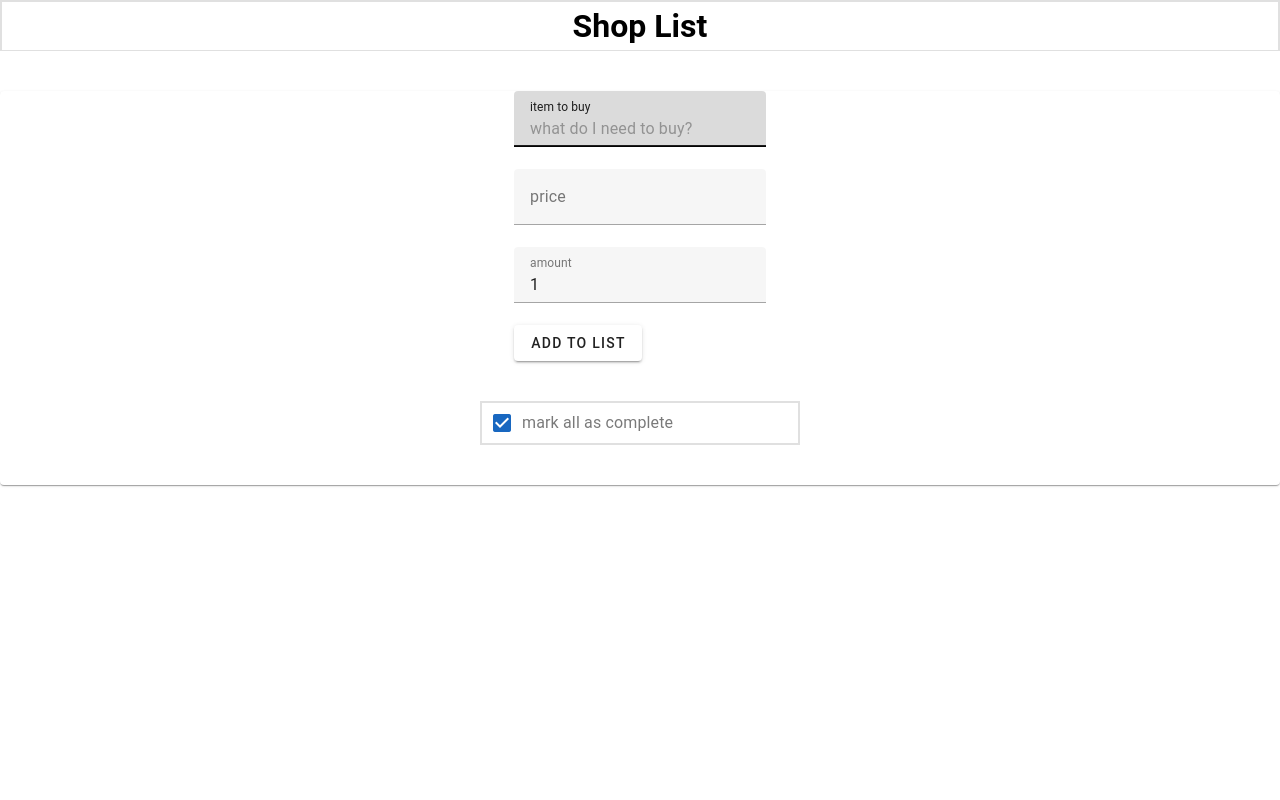
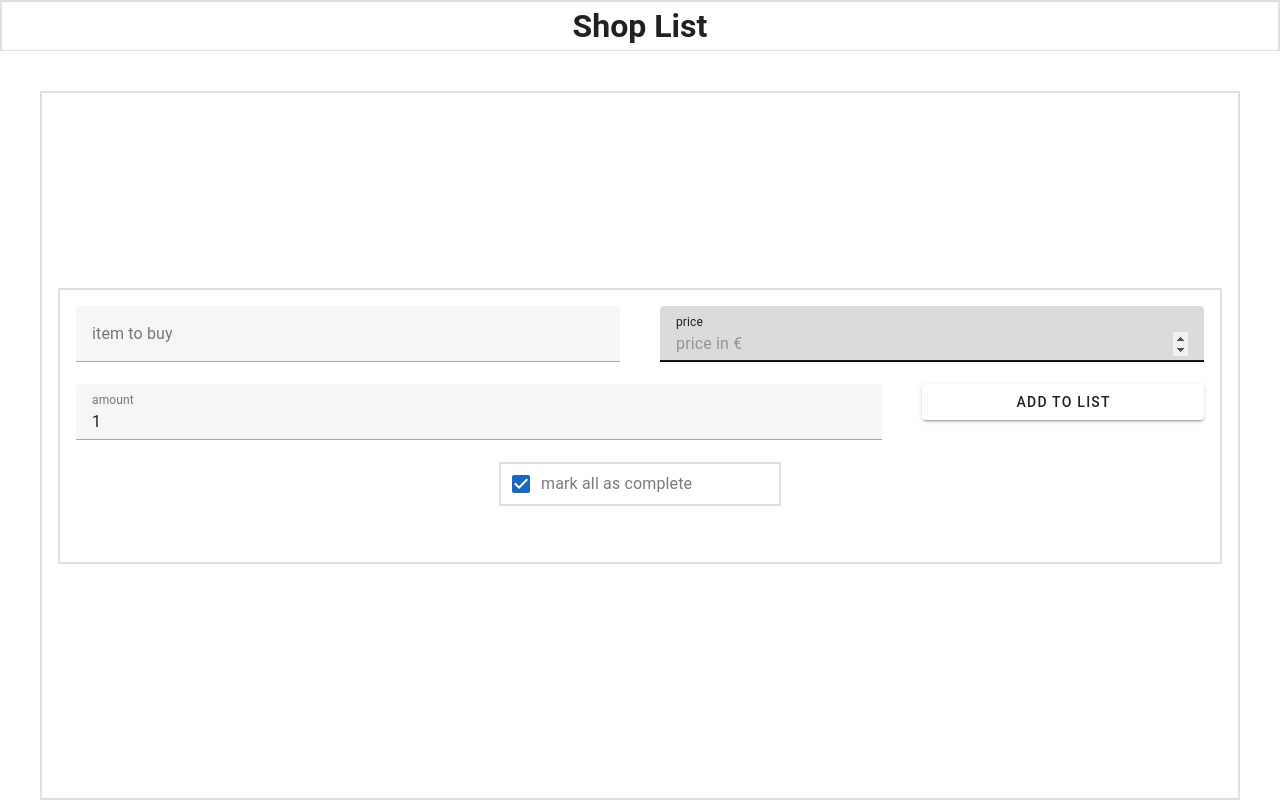
Before and after one commit to RickyTickyTavy69/vuetask, a Vue app: page / in a window 1280 px wide. Built offline with nearby package versions, Linux system fonts and the light colour scheme.

Commit message:
added deployment setup railway

```diff
--- a/src/app/App.vue
+++ b/src/app/App.vue
@@ -82,21 +82,22 @@ const removeCompleted = () => {
 </script>
 
 <template>
+  <v-app>
     <AppHeader/>
-    <v-card class="mx-auto">
+    <v-container class="fill-height border-md">
         <AddItemForm :updateItemsList="updateItemsList"/>
-
         <ShoppingList
           :items="todos"
           :filtered-items="filteredTodos as Array<Item>"
           :removeItem="removeItem"
           :updateItem="updateItem"
         />
+    </v-container>
     <AppFooter
       :items="todos"
       :visibility="visibility"
       :change-visibility="changeVisibility"
       :remove-completed="removeCompleted"
     />
-    </v-card>
+  </v-app>
 </template>
--- a/src/widgets/AddItemForm/AddItemForm.vue
+++ b/src/widgets/AddItemForm/AddItemForm.vue
@@ -61,10 +61,10 @@ onMounted(async () => {
 </script>
 
 <template>
-  <div class="d-flex justify-center mb-10">
-    <div>
-      <div>
+  <v-container class="d-flex flex-column mb-10 mx-auto border-md">
+      <div class="d-flex ga-10">
         <v-text-field
+          class="w-25"
           label="item to buy"
           placeholder="what do I need to buy?"
           autofocus
@@ -73,6 +73,7 @@ onMounted(async () => {
           @keyup.enter="addItem"
         />
         <v-text-field
+          class="w-25"
           label="price"
           placeholder="price in €"
           autofocus
@@ -80,7 +81,10 @@ onMounted(async () => {
           type="number"
           @keyup.enter="addItem"
         />
+      </div>
+      <div class="d-flex ga-10">
         <v-text-field
+          class="w-25"
           label="amount"
           placeholder="how many"
           autofocus
@@ -89,12 +93,8 @@ onMounted(async () => {
           @keyup.enter="addItem"
           v-model="count"
         />
+        <v-btn class="w-25" @click="addItem">ADD to List</v-btn>
       </div>
-
-      <v-btn @click="addItem">ADD to List</v-btn>
-    </div>
-  </div>
-
     <div class="mb-10 d-flex justify-center">
       <div class="w-25">
         <v-checkbox-btn
@@ -105,4 +105,5 @@ onMounted(async () => {
         />
       </div>
     </div>
+    </v-container>
 </template>
--- a/src/widgets/Footer/App-footer.vue
+++ b/src/widgets/Footer/App-footer.vue
@@ -19,14 +19,17 @@ const pluralize = (word: string, count: number) => word + (count === 1 ? '' : 's
 </script>
 
 <template>
-  <footer class="footer" v-show="props.items.length">
+  <v-footer
+    absolute
+    v-show="props.items.length"
+  >
+    <div class="d-flex flex-column border-md w-100">
       <div class="d-flex justify-center">
         <span class="todo-count">
           <strong v-text="remaining"></strong>
           {{ pluralize('item', remaining) }} left
         </span>
       </div>
-
 
       <v-list class="d-flex justify-space-around">
         <li>
@@ -67,5 +70,6 @@ const pluralize = (word: string, count: number) => word + (count === 1 ? '' : 's
       >
         Clear completed
       </v-btn>
-  </footer>
+    </div>
+  </v-footer>
 </template>
--- a/src/widgets/ShoppingList/ShoppingList.vue
+++ b/src/widgets/ShoppingList/ShoppingList.vue
@@ -53,12 +53,11 @@ const doneEdit = (item : Item) => {
 </script>
 
 <template>
-  <div>
     <v-card
-      class="overflow-y-auto mx-auto"
+      class="overflow-y-auto border-md w-100 mx-auto"
       v-show="props.filteredItems.length"
-      max-height="400"
-      max-width="1000"
+      max-height="350"
+      max-width="700"
     >
 
       <v-row
@@ -95,5 +94,4 @@ const doneEdit = (item : Item) => {
         </v-btn>
       </v-row>
     </v-card>
-  </div>
 </template>
```
Also changed, not shown: 2 other files (tests, documents, lock files or other folders). Lines whose indentation alone changed are shown as unchanged.
